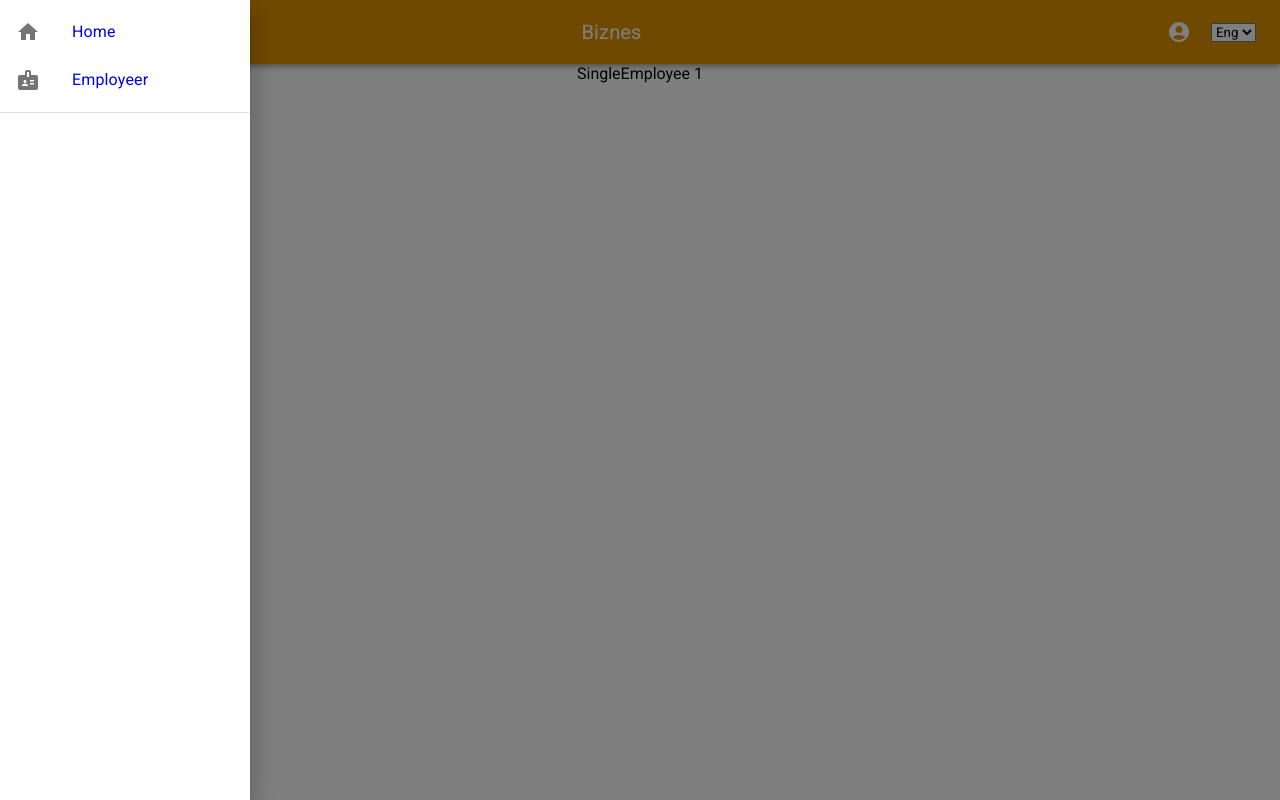
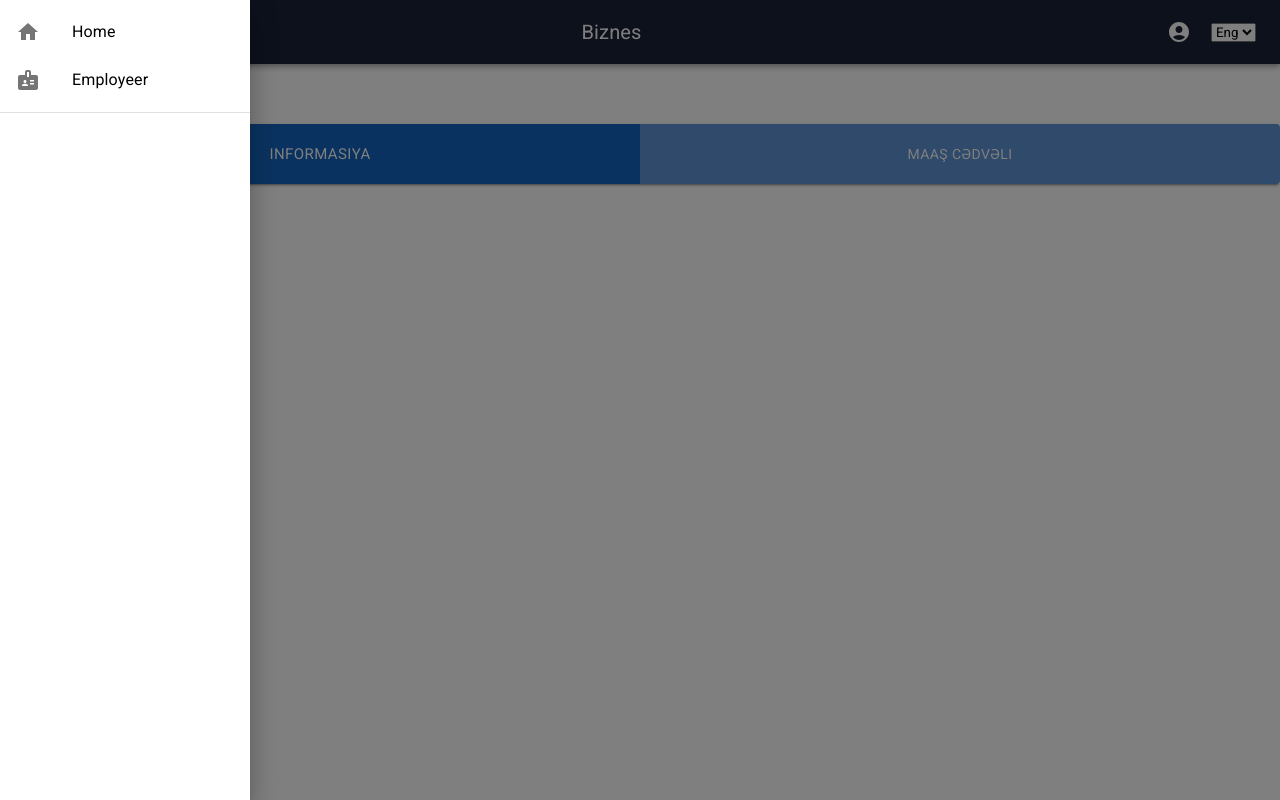
Before and after one commit to eltac-malik/bms, a React (Create React App) app: page /employeer/1 in a window 1280 px wide. Both pictures are taken after a click on the button 36 px from the left and 32 px from the top of the page. Built offline with nearby package versions, Linux system fonts and the light colour scheme.

Commit message:
feat/add-singleEmp-Info&SalaryList

```diff
--- a/package.json
+++ b/package.json
@@ -33,7 +33,7 @@
     "build": "react-scripts build",
     "test": "react-scripts test",
     "eject": "react-scripts eject",
-    "mock": "npx json-server --watch db/db.json --port 5000"
+    "mock": "npx json-server --watch db/db.json --port 5500"
   },
   "eslintConfig": {
     "extends": [
--- a/src/App.css
+++ b/src/App.css
@@ -1,7 +1,6 @@
 *
 {
   text-decoration: none;
-
   font-family: 'Roboto', sans-serif !important;
 }
 
@@ -9,6 +8,14 @@
   text-align: center;
   font-family: 'Roboto', sans-serif !important;
 }
+
+.reseter
+{
+  color: black;
+  list-style: none;
+  text-decoration: none;
+}
+
 
 .App-logo {
   height: 40vmin;
@@ -72,6 +79,10 @@
 .return
 {
   background-color: red !important;
+  height: 40px !important;
+  width: 120px !important;
+  border: none !important;
+  color: white !important;
 }
 .simple-table
 {
--- a/src/App.js
+++ b/src/App.js
@@ -8,7 +8,7 @@ import Employeer from 'views/Employeer'
 import Sidebar from 'views/components/Sidebar'
 import Bottombar from 'views/components/Bottombar'
 import Navigation from 'views/components/Navigation'
-import SingleEmployee from 'views/Employeer/SingleEmployee'
+import SingleEmployee from 'views/Employeer/SingleEmployee/SingleEmployee'
 
 function App() {
 
--- a/src/common/constantField.js
+++ b/src/common/constantField.js
@@ -18,4 +18,4 @@ export const thirdStepField =
     {name:"salary",label:"salary",type:'num'}
 ]
 
-export const steps = ['Personal', 'Contact', 'Work'];
+export const steps = ['Şəxsi', 'Əlaqə', 'Maaş'];
--- a/src/views/Employeer/SingleEmployee.jsx
+++ /dev/null
@@ -1,11 +0,0 @@
-import React from 'react'
-import {useParams} from 'react-router-dom'
-
-function SingleEmployee() {
-  const {id} = useParams()
-  return (
-    <div>SingleEmployee {id}</div>
-  )
-}
-
-export default SingleEmployee
--- /dev/null
+++ b/src/views/Employeer/SingleEmployee/SingleEmployee.css
@@ -0,0 +1,49 @@
+.single-employee
+{
+    width: 100%;
+    display: flex;
+    align-items: center;
+    justify-content: center;
+    flex-direction: column;
+}
+
+.contained-button-group
+{
+    width: 100%;
+    display: flex;
+    border: none;
+    align-items: center;
+    justify-content: center;
+}
+
+.single-button
+{
+    width: 50%;
+    height: 60px;
+    font-size: 14px !important;
+    border: none !important;
+    background-color: #1565c0af !important;
+}
+
+.selected-single-button
+{
+    background-color: #1565c0 !important;
+    font-weight: bold;
+    font-size: 15px !important;
+}
+
+.goBack
+{
+    width: 90%;
+    display: flex;
+    align-items: center;
+    justify-content: space-between !important;
+    margin: 10px 0;
+}
+
+.back-return
+{
+    background-color: red !important;
+    color: white !important;
+    border: none;
+}
--- /dev/null
+++ b/src/views/Employeer/SingleEmployee/SingleEmployee.jsx
@@ -0,0 +1,31 @@
+import * as React from 'react';
+import {useState} from 'react'
+import { useParams,useNavigate } from "react-router-dom";
+import './SingleEmployee.css'
+import Button from '@mui/material/Button';
+import ButtonGroup from '@mui/material/ButtonGroup';
+
+function SingleEmployee() {
+  const { id } = useParams();
+  const navigate = useNavigate()
+  const [click,setClick] = useState(false)
+  return (
+    <div className='single-employee'>
+    <ButtonGroup className='goBack'>
+      <Button onClick={()=> navigate(-1)} className='return'>Geri</Button>
+      <p></p>
+    </ButtonGroup>
+
+    <ButtonGroup variant="contained" className='contained-button-group' aria-label="outlined primary button group">
+      <Button
+      onClick={()=> setClick(false)}
+      className={`single-button ${!click&&"selected-single-button"}`}>Informasiya</Button>
+      <Button
+      onClick={()=> setClick(true)}
+      className={`single-button ${click&&"selected-single-button"}`}>Maaş cədvəli</Button>
+    </ButtonGroup>
+    </div>
+  );
+}
+
+export default SingleEmployee;
--- a/src/views/Employeer/index.jsx
+++ b/src/views/Employeer/index.jsx
@@ -27,7 +27,7 @@ export default function BasicTable() {
   return (
     <div className='employee-table'>
     <div className="operation">
-    <Button className='button-mui return' variant="contained" onClick={()=> navigate(-1)}>Go Back</Button>
+    <Button className='button-mui return' variant="contained" onClick={()=> navigate(-1)}>Geri</Button>
     <Button className='button-mui add-employee' variant="contained" onClick={()=> setOpen(true)}>İşçi əlavə et</Button>
     </div>
     <EmpModal open={open} setOpen={setOpen}/>
--- a/src/views/components/Bottombar/index.jsx
+++ b/src/views/components/Bottombar/index.jsx
@@ -20,7 +20,7 @@ export default function TemporaryDrawer({bottom,setBottom}) {
     >
       <List>
         {bottomContent.map((e,i) => (
-          <Link to={e.url}>
+          <Link to={e.url} className='reseter'>
           <ListItem key={i} disablePadding>
             <ListItemButton>
               <ListItemIcon>
--- a/src/views/components/Navigation/Navigation.css
+++ b/src/views/components/Navigation/Navigation.css
@@ -1,6 +1,6 @@
 .navbar
 {
-    background-color: rgb(225, 147, 3) !important;
+    background-color: #1A2238 !important;
 }
 
 .fa-user
@@ -9,7 +9,7 @@
     padding: 10px;
     font-size: 20px;
     border-radius: 50%;
-    color: rgb(225, 147, 3);
+    color: #FECD45;
 }
 
 .bottom-bar
--- a/src/views/components/Sidebar/index.jsx
+++ b/src/views/components/Sidebar/index.jsx
@@ -22,7 +22,7 @@ export default function TemporaryDrawer({left,setLeft}) {
     >
       <List>
         {content.map((e,i) => (
-          <Link key={i}  to={e.url}>
+          <Link key={i}  to={e.url} className='reseter'>
           <ListItem disablePadding>
             <ListItemButton>
               <ListItemIcon>
```
Also changed, not shown: 2 other files (tests, documents, lock files or other folders).
